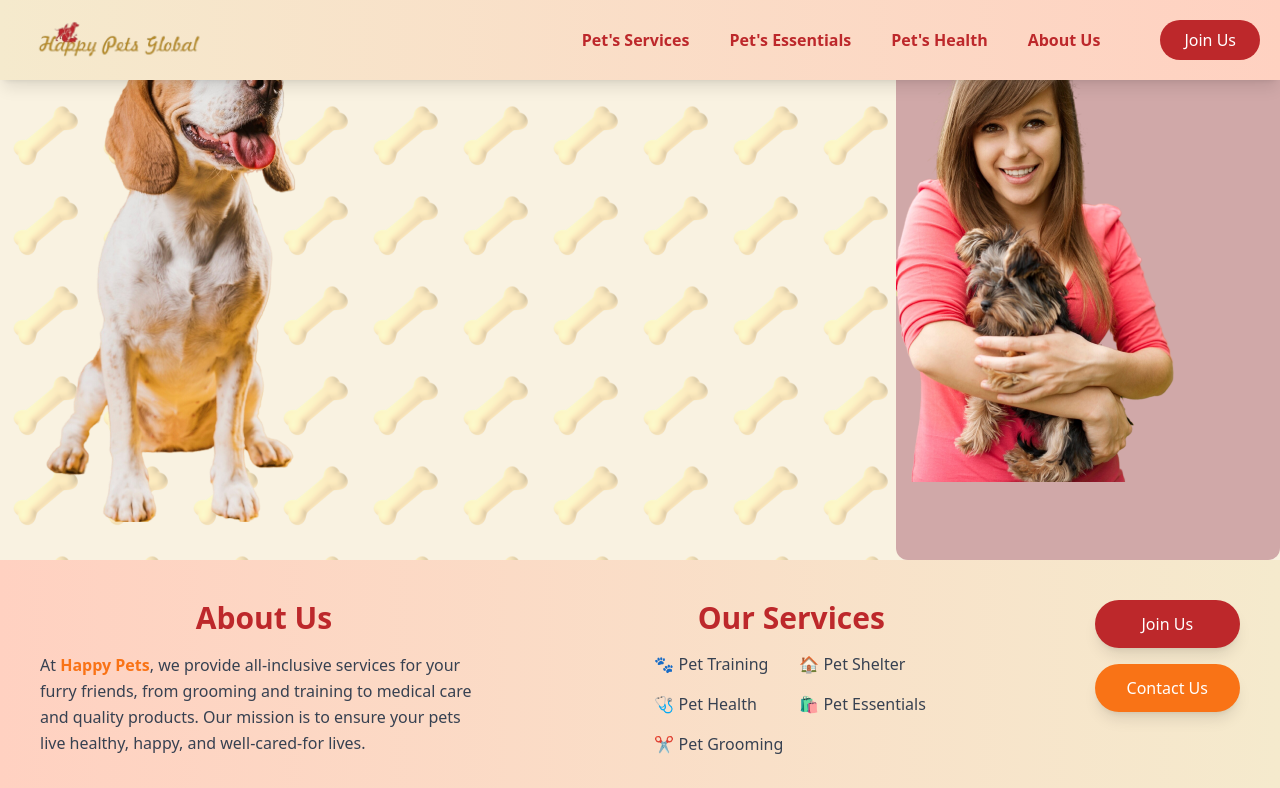
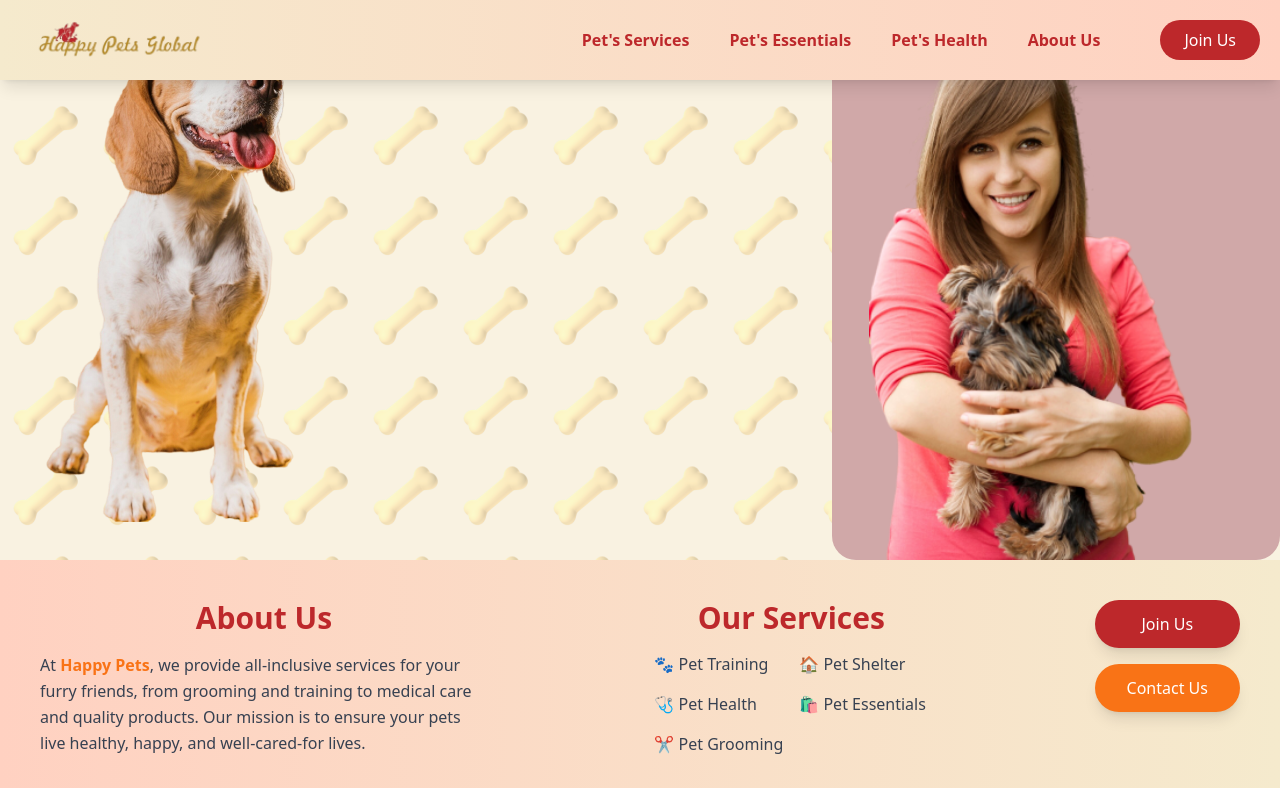
Before and after one commit to l-AnjaliKushwaha/HappyPetsGlobal, a React (Vite) app: page /home in a window 1280 px wide. Shown: the top 788 px of the page. Built offline with nearby package versions, Linux system fonts and the light colour scheme; a web font is replaced by a local one.

Commit message:
Home page

```diff
--- a/src/page/Home.jsx
+++ b/src/page/Home.jsx
@@ -18,10 +18,8 @@ function Home() {
             <p>Give Your Pets</p>
             <h1>An Everyday Wagging Tail Experience </h1>
           </div>
-          <div
-            className="girl w-[30vw] h-auto bg-[#D0A8A8] rounded-xl"
-          >
-            <img src={girl} alt="" />
+          <div className="girl w-[35vw] bg-[#D0A8A8] rounded-3xl flex justify-center align-center">
+            <img src={girl} alt="Girl" className="object-contain" />
           </div>
         </div>
       </div>
```
